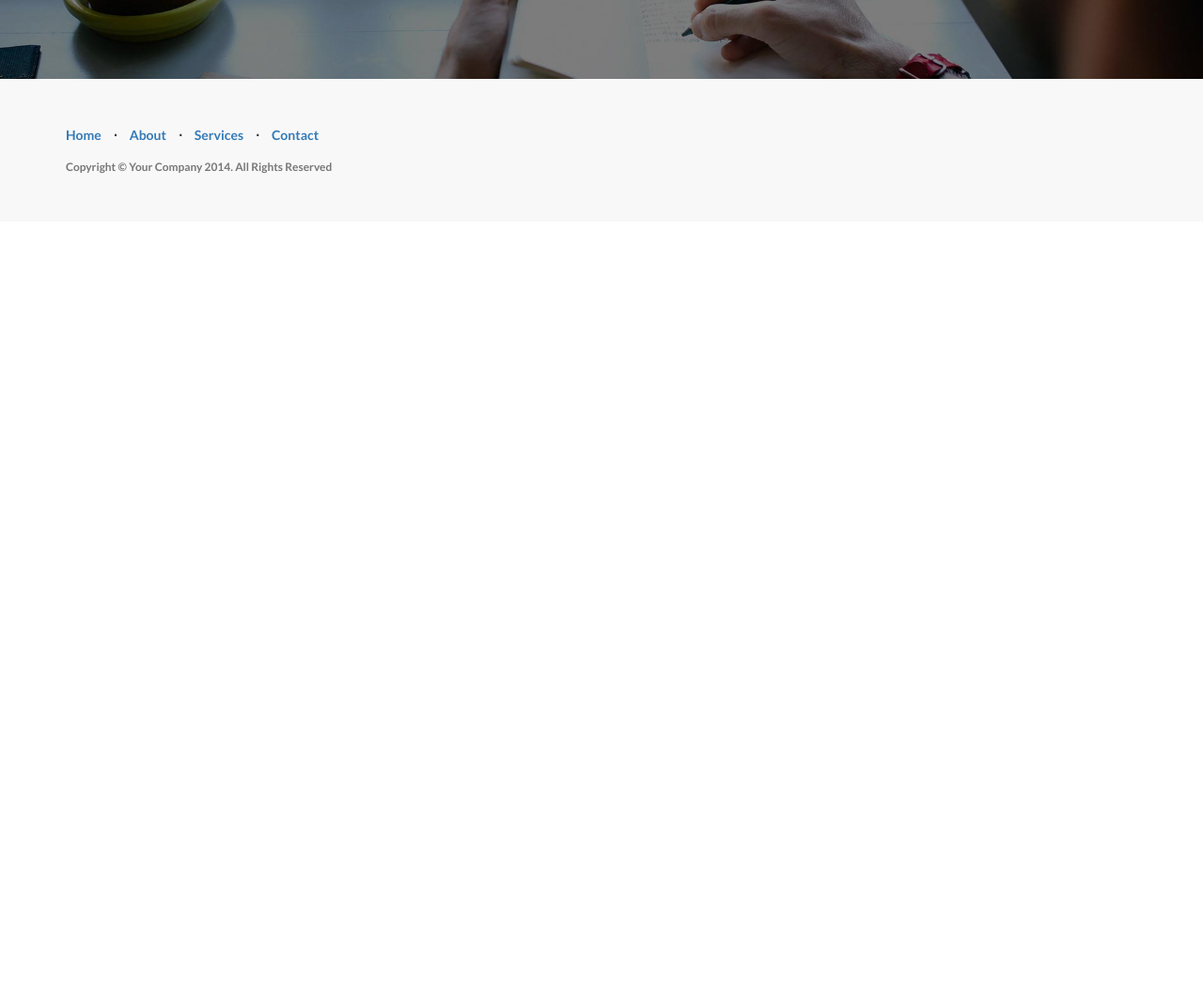
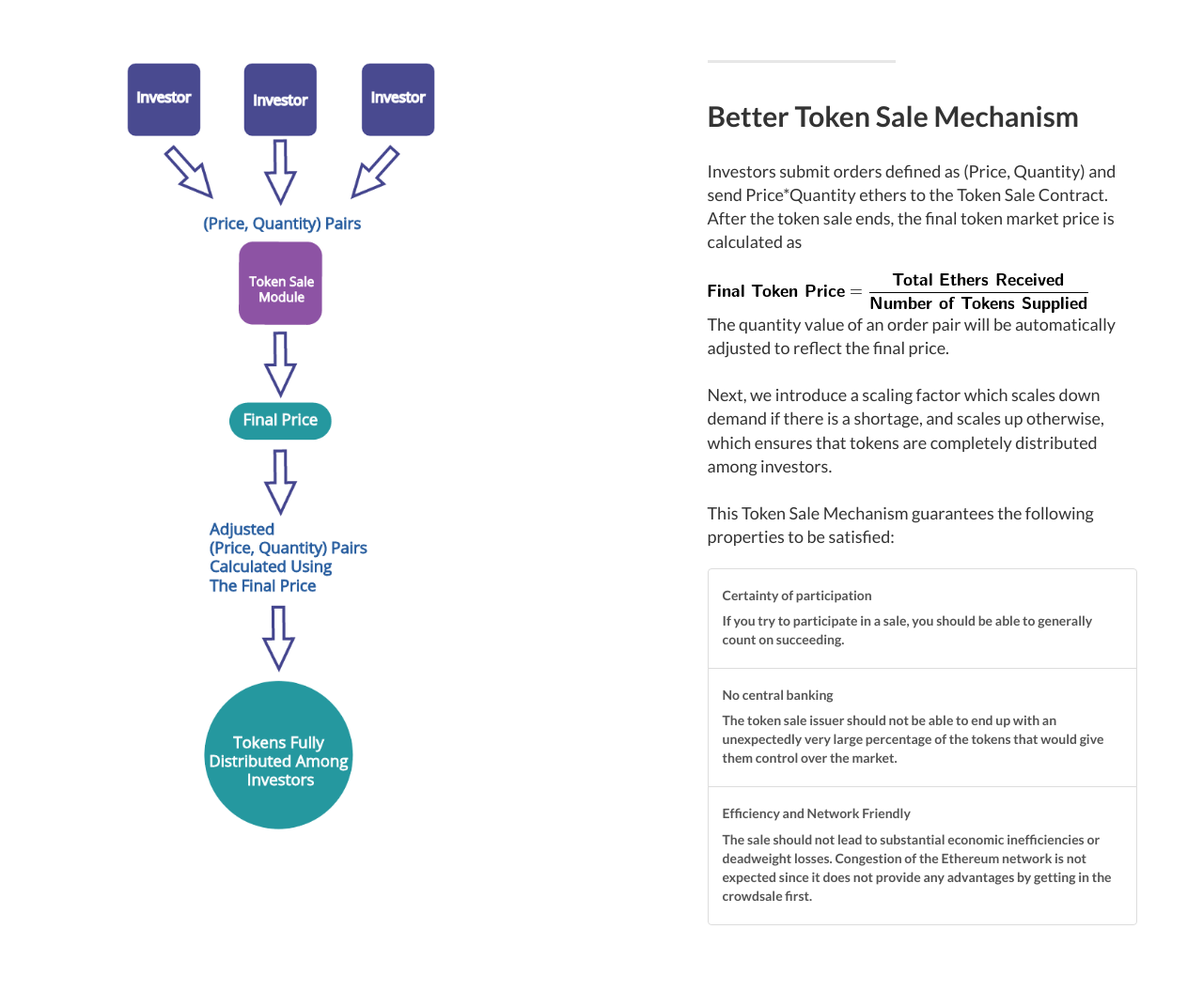
Before and after one commit to dappCapital/dapp.Capital, a plain HTML site: page frontend/index.html in a window 1280 px wide. Shown: the part 2459-3514 px from the top of the page at 94% size. Before the commit the page ends 2695 px from the top, so only its background shows below. Drawn offline with Linux system fonts and the light colour scheme.

Commit message:
#1 More description and images

```diff
--- a/frontend/index.html
+++ b/frontend/index.html
@@ -157,7 +157,7 @@ assigned to each investor in proportion to the amount backed, who can then vote
                     <p class="lead"> Funds of a milestone is fully refunded in proportion to the voting weights held by the investors if the project creator failed to reach the milestone.</p>
                 </div>
                 <div class="col-lg-5 col-lg-offset-2 col-sm-6">
-                    <img class="img-responsive" src="img/phones.png" alt="">
+                    <img class="img-responsive" src="img/refund.png" alt="">
                 </div>
             </div>
 
@@ -167,6 +167,58 @@ assigned to each investor in proportion to the amount backed, who can then vote
     </div>
     <!-- /.content-section-a -->
 
+    <div class="content-section-b">
+
+        <div class="container">
+
+            <div class="row">
+                <div class="col-lg-5 col-lg-offset-1 col-sm-push-6  col-sm-6">
+                    <hr class="section-heading-spacer">
+                    <div class="clearfix"></div>
+                    <h2 class="section-heading">Better Token Sale Mechanism </h2>
+                    <p class="lead"> Investors submit orders defined as (Price, Quantity) and send Price*Quantity ethers to the Token Sale Contract. After the token sale ends, the final token market price is calculated as </p>
+                    <img class="img-responsive" src="img/final_price.png" alt="">
+
+                    <p class="lead"> The quantity value of an order pair will be automatically adjusted to reflect the final price.
+                    <br/><br/>
+                    Next, we introduce a scaling factor which scales down demand if there is a shortage, and scales up otherwise, which ensures that tokens are completely distributed among investors.
+                    <br/><br/>
+                    This Token Sale Mechanism guarantees the following properties to be satisfied:
+                    </p>
+                    <div class="list-group">
+                        <a class="list-group-item list-group-item-action flex-column align-items-start">
+                            <div class="d-flex w-100 justify-content-between">
+                              <h5 class="mb-1">Certainty of participation</h5>
+                            </div>
+                            <p class="mb-1">If you try to participate in a sale, you should be able to generally count on succeeding.</p>
+                        </a>
+                        <a class="list-group-item list-group-item-action flex-column align-items-start">
+                            <div class="d-flex w-100 justify-content-between">
+                              <h5 class="mb-1">No central banking</h5>
+                            </div>
+                            <p class="mb-1">The token sale issuer should not be able to end up with an unexpectedly very large percentage of the tokens that would give them control over the market.</p>
+                        </a>
+                        <a class="list-group-item list-group-item-action flex-column align-items-start">
+                            <div class="d-flex w-100 justify-content-between">
+                              <h5 class="mb-1">Efficiency and Network Friendly</h5>
+                            </div>
+                            <p class="mb-1">The sale should not lead to substantial economic inefficiencies or deadweight losses. Congestion of the Ethereum network is not expected since it does not provide any advantages by getting in the crowdsale first.</p>
+                        </a>
+
+                    </div>
+
+                </div>
+
+                <div class="col-lg-5 col-sm-pull-6  col-sm-6">
+                    <img class="img-responsive" src="img/token_sale.png" alt="">
+                </div>
+            </div>
+
+        </div>
+        <!-- /.container -->
+
+    </div>
+    <!-- /.content-section-b -->
 
 	<a  name="contact"></a>
     <div class="banner">
```
Also changed, not shown: frontend/img/final_price.png (added), frontend/img/refund.png (added), frontend/img/token_sale.png (added).
